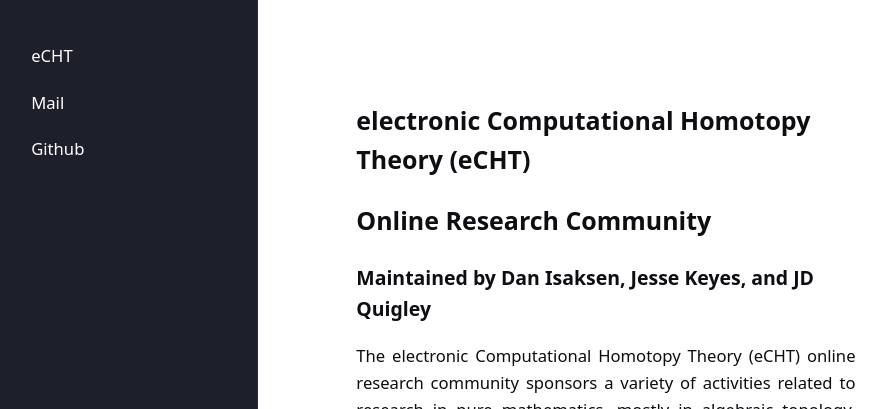
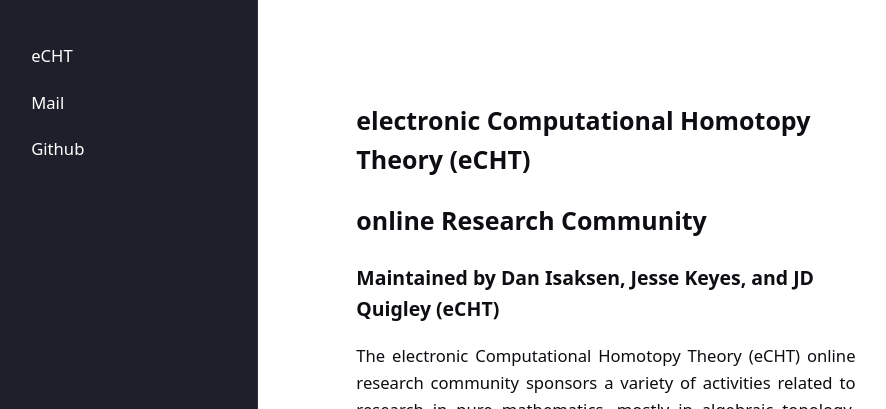
Before and after one commit to eCHTorc/eCHTorc.github.io, a Jekyll site: the page built from index.md, in a window 1280 px wide. Shown: the top 409 px of the page, without its empty margins (43-929 px from the left). Built offline with Jekyll 4.4.1, drawn with Linux system fonts in a browser that asks for light colours; our own code applies the rules of GitHub Pages for plain Markdown files.

Commit message:
Update index.md

```diff
--- a/index.md
+++ b/index.md
@@ -1,17 +1,7 @@
 <div style="text-align: left; margin-top: 1px; margin-bottom: 1px;">
   <h1> electronic Computational Homotopy Theory (eCHT) </h1>
-</div>
-
-<span style="display:block; margin-top:-100em; margin-top: 1px; margin-bottom: 1px;"> </span>
-
-<div style="text-align: left; margin-top: 1px; margin-bottom: 1px;">
-  <h2>Online Research Community</h2>
-</div>
-
-<span style="display:block; margin-top:-100em; margin-top: 1px; margin-bottom: 1px;"> </span>
-
-<div style="text-align: left; margin-top: 1px; margin-bottom: 1px;" >
-  <h3>Maintained by Dan Isaksen, Jesse Keyes, and JD Quigley</h3>
+  <h2> online Research Community </h2>
+  <h3> Maintained by Dan Isaksen, Jesse Keyes, and JD Quigley (eCHT) </h3>
 </div>
 
 The electronic Computational Homotopy Theory (eCHT) online research community sponsors a variety of activities related to research in pure mathematics, mostly in algebraic topology, homotopy theory, and related topics.  See the links below for more information about us:
```
